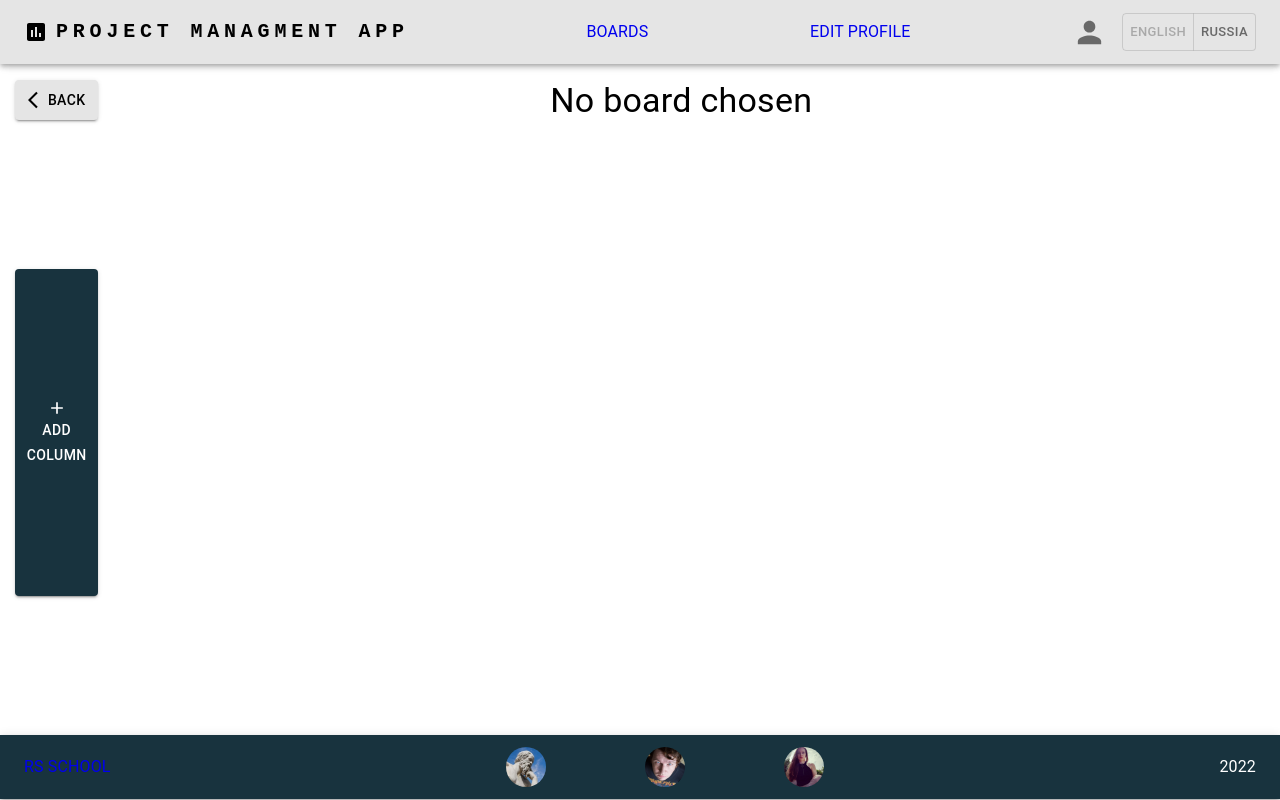
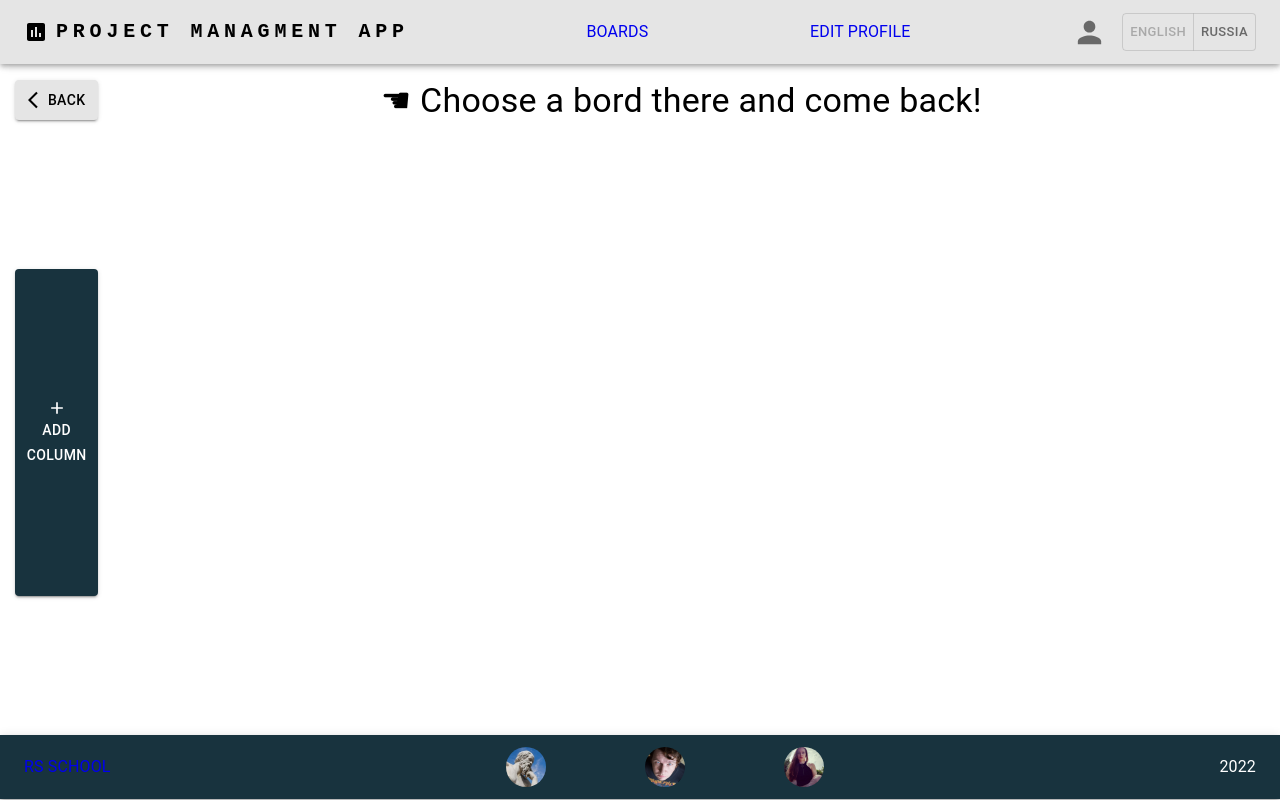
Before and after one commit to intellectualDarknet/react-manament-front, a React (Create React App) app in the folder my-app/: page /board in a window 1280 px wide. Built offline with nearby package versions, Linux system fonts and the light colour scheme; sample sign-in values are in the browser's storage.

Commit message:
feat: add translation to unchosen board

```diff
--- a/my-app/src/i18n.ts
+++ b/my-app/src/i18n.ts
@@ -50,6 +50,7 @@ i18next
             title: 'Enter new {{item}} title',
             createColumn: 'Create column',
             deleteColumnMessage: 'Are you sure, you want to delete this {{item}}?',
+            unchoisen: '☚ Choose a bord there and come back!',
           },
           boards: {
             edit: 'Edit board name',
@@ -120,6 +121,7 @@ i18next
             title: 'Введите новый заголовок {{itemRu}}',
             createColumn: 'Создать колонку',
             deleteColumnMessage: 'Are you sure, you want to delete this {{itemRu}}?',
+            unchoisen: '☚ Выберите доску там и возвращайтесь!',
           },
           boards: {
             edit: 'Редактировать доску',
--- a/my-app/src/pages/board/board.tsx
+++ b/my-app/src/pages/board/board.tsx
@@ -226,7 +226,7 @@ const Board = (): JSX.Element => {
           )}
         </Grid>
         <Typography className="board__title" variant="h4">
-          {currentBoard ? currentBoard.title : 'No board chosen'}
+          {currentBoard ? currentBoard.title : t('board.unchoisen')}
         </Typography>
         <Grid container className="board__columns-layout">
           {renderAllColumns(currentBoardColumns)}
```
